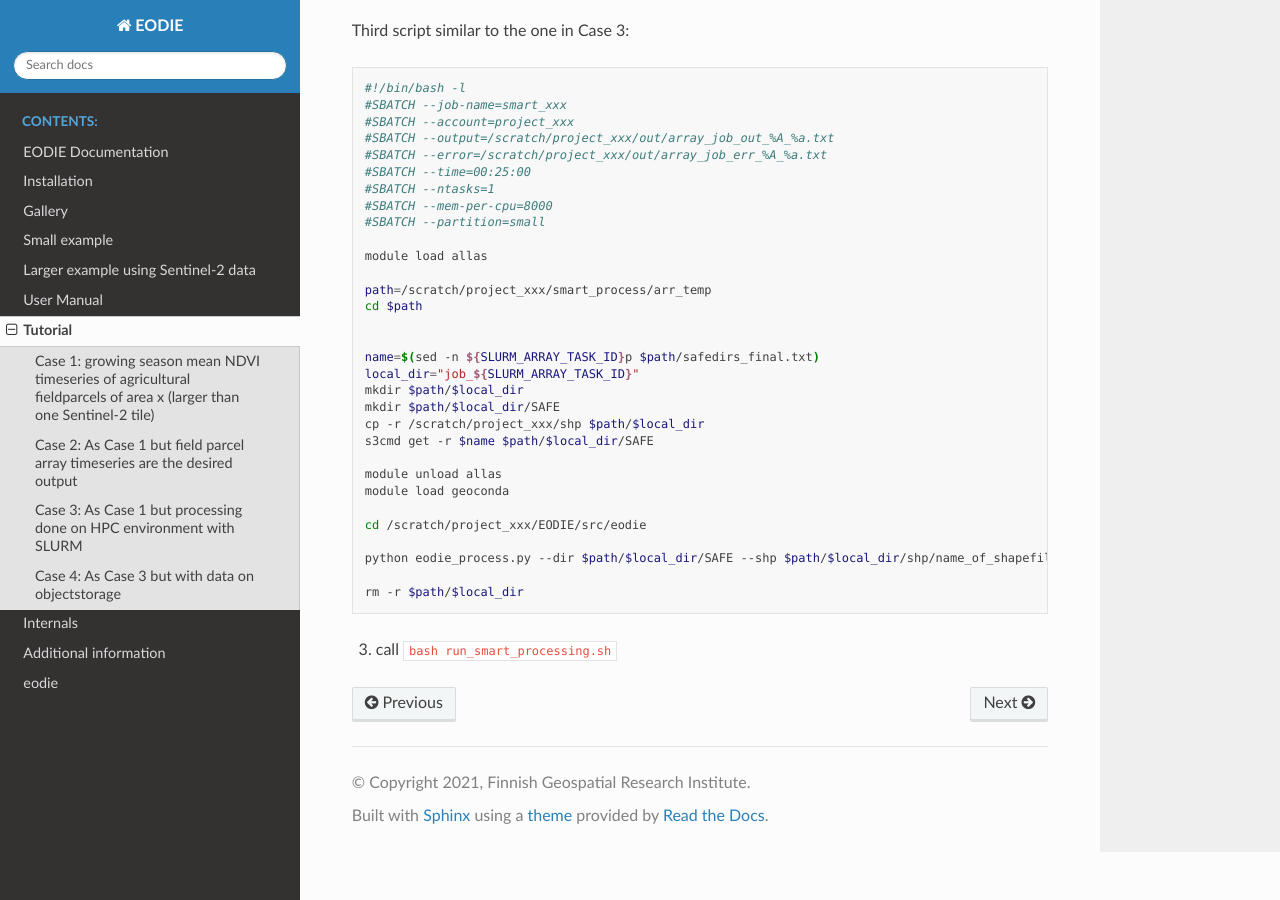
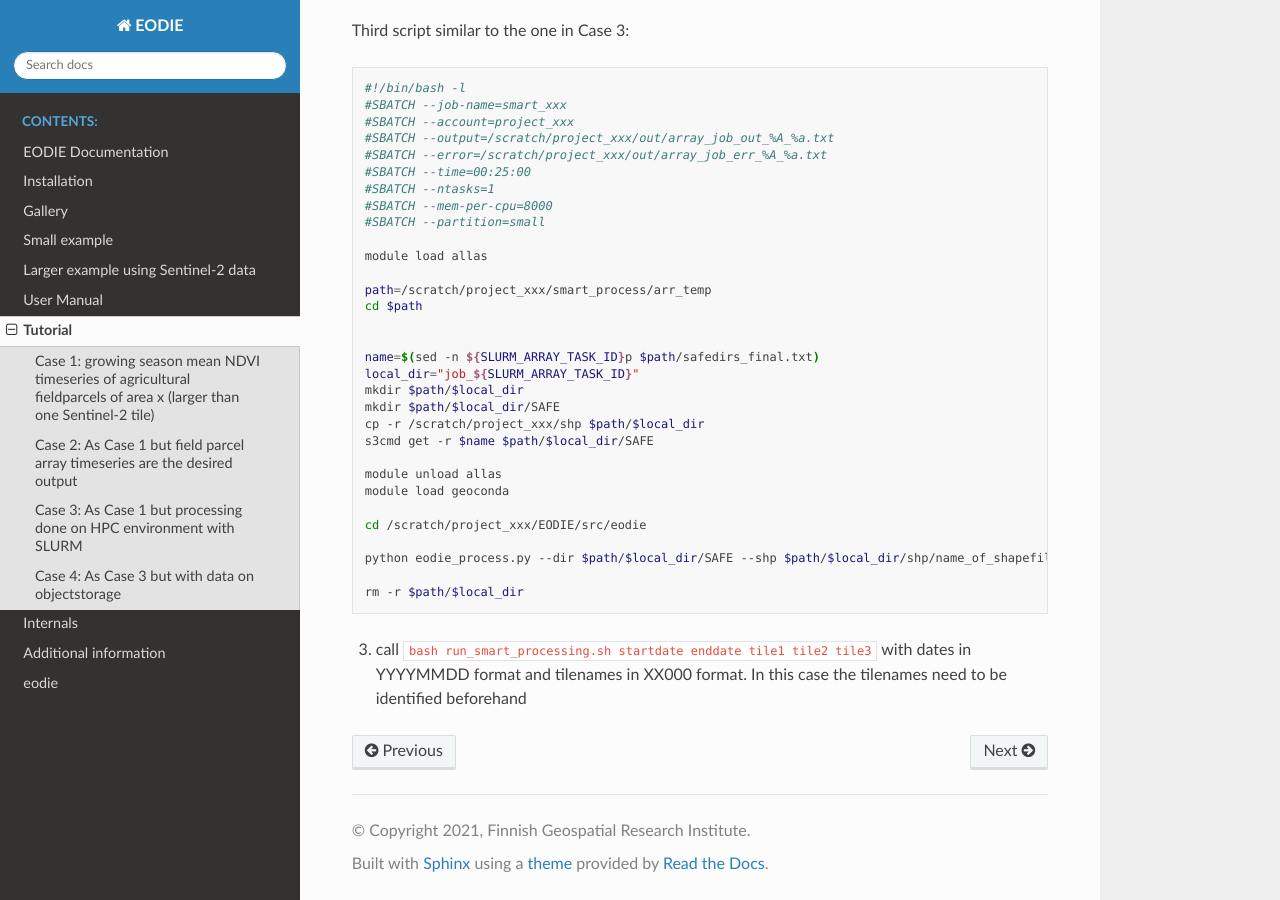
Before and after one commit to samumantha/EODIE, a Sphinx documentation site: the page built from docs/Tutorial.rst, in a window 1280 px wide and 900 px high, scrolled down 4305 px. Built offline with Sphinx 7.4.7 and the Read the Docs theme 2.0.0, drawn with Linux system fonts in a browser that asks for light colours.

Commit message:
fixed case 4 example call

```diff
--- a/docs/Tutorial.rst
+++ b/docs/Tutorial.rst
@@ -240,4 +240,4 @@ Third script similar to the one in Case 3:
 
     rm -r $path/$local_dir
 
-3. call ``bash run_smart_processing.sh``
+3. call ``bash run_smart_processing.sh startdate enddate tile1 tile2 tile3`` with dates in YYYYMMDD format and tilenames in XX000 format. In this case the tilenames need to be identified beforehand
```
